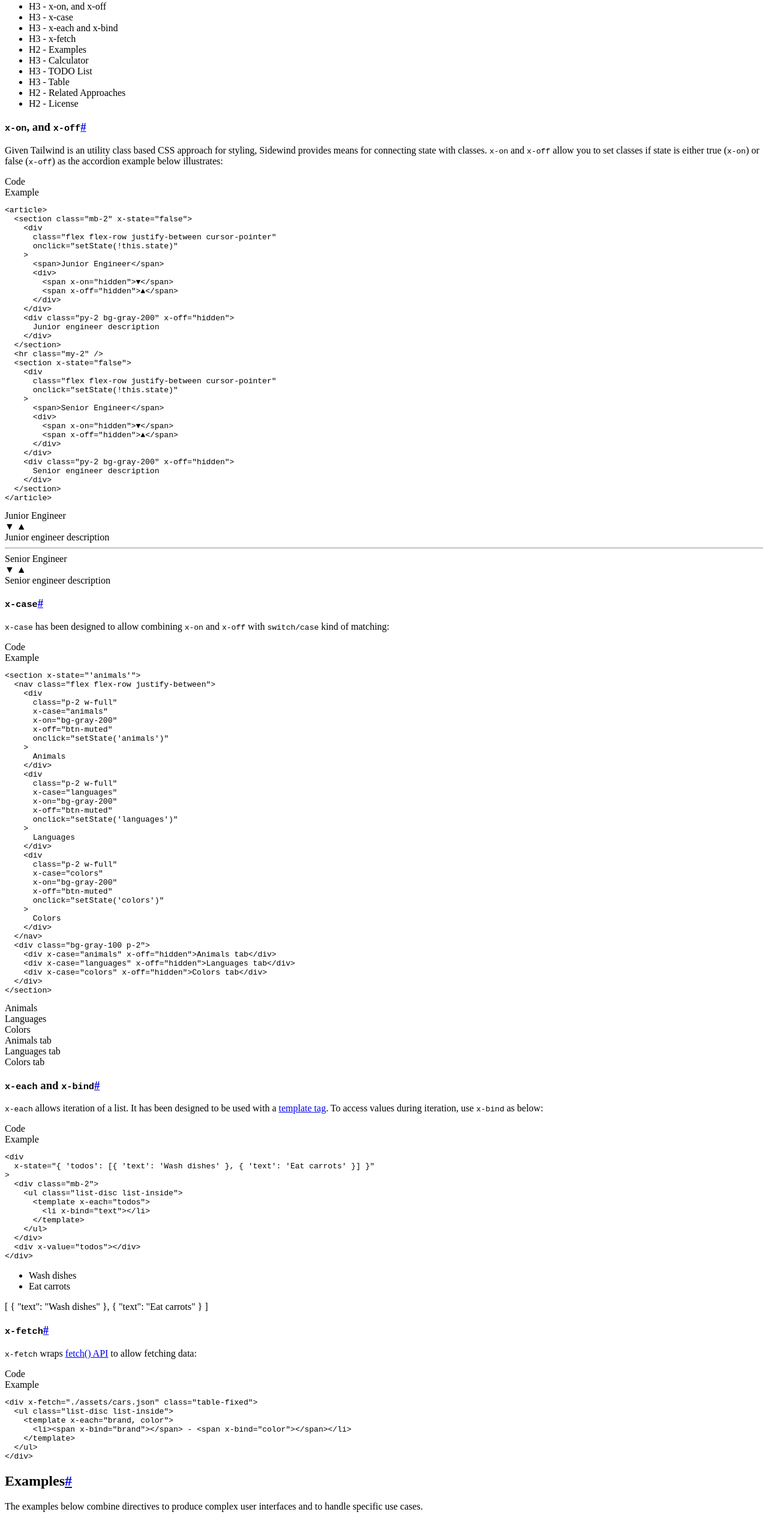
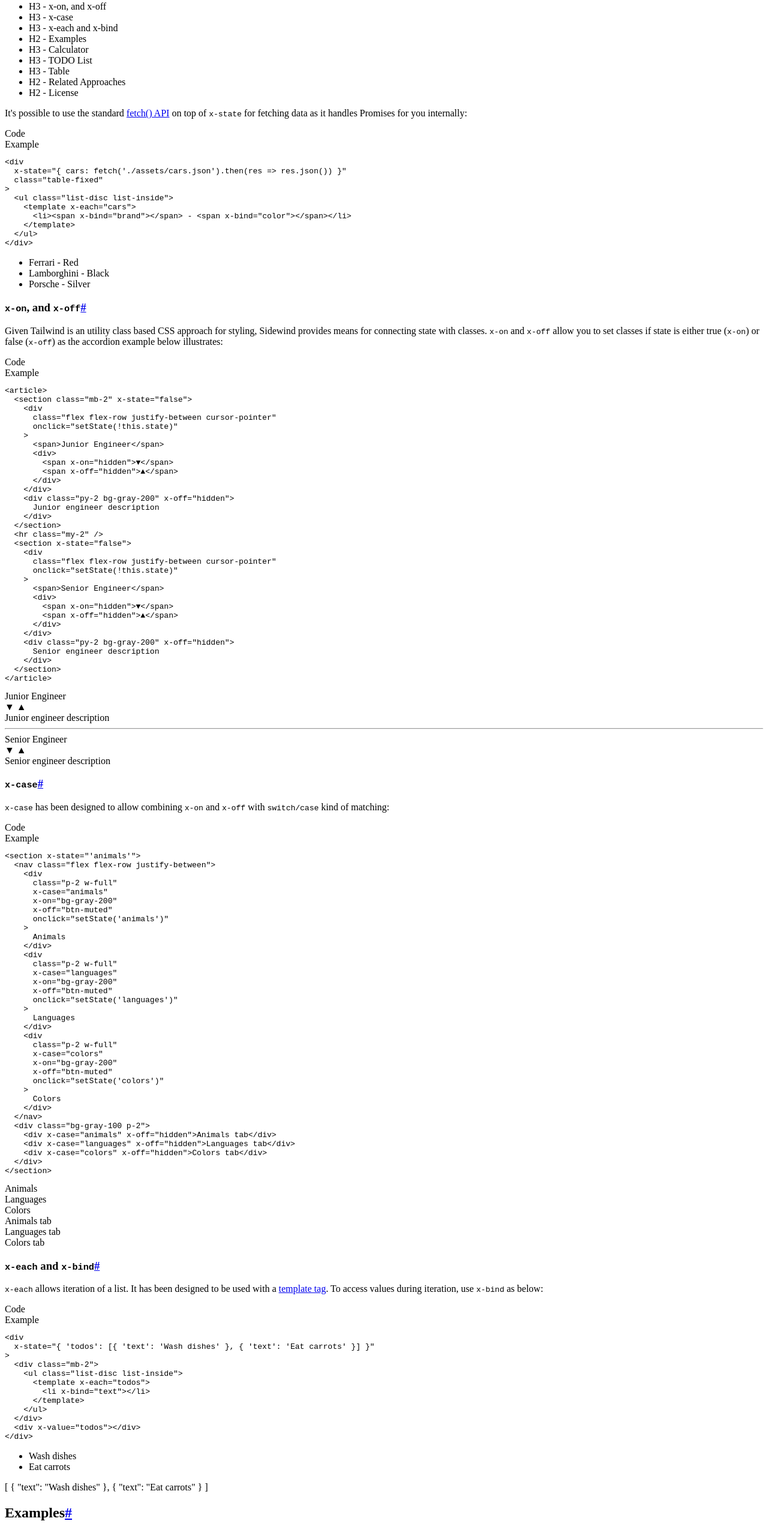
Before and after one commit to survivejs/sidewind, a website built with webpack: page docs/index.html in a window 1280 px wide. Shown: the part 1239-3780 px from the top of the page at 60% size. Built offline with nearby package versions, Linux system fonts and the light colour scheme.

Commit message:
chore: Update site

```diff
--- a/docs/index.html
+++ b/docs/index.html
@@ -167,6 +167,53 @@
     </template>
   </ul>
 </nav>
+</div>
+  </div>
+</section>
+<p>It's possible to use the standard <a class="underline"  href="https://developer.mozilla.org/en-US/docs/Web/API/Fetch_API">fetch() API</a> on top of <code>x-state</code> for fetching data as it handles Promises for you internally:</p>
+<section class="mb-4" x-state="'code'">
+  <nav class="flex flex-row justify-between">
+    <div
+      class="p-2 w-full"
+      x-case="code"
+      x-on="bg-gray-200"
+      x-off="btn-muted"
+      onclick="setState('code')"
+    >
+      Code
+    </div>
+    <div
+      class="p-2 w-full"
+      x-case="example"
+      x-on="bg-gray-200"
+      x-off="btn-muted"
+      onclick="setState('example')"
+    >
+      Example
+    </div>
+  </nav>
+  <div class="bg-gray-100 p-2">
+    <div x-case="code" x-off="hidden"><pre><code class="html language-html"><span class="xml"><span class="hljs-tag">&lt;<span class="hljs-name">div</span>
+  <span class="hljs-attr">x-state</span>=<span class="hljs-string">"</span></span></span><span class="hljs-template-variable">{ cars: fetch('./assets/cars.json').then(res =&gt; res.json()) }</span><span class="xml"><span class="hljs-tag"><span class="hljs-string">"</span>
+  <span class="hljs-attr">class</span>=<span class="hljs-string">"table-fixed"</span>
+&gt;</span>
+  <span class="hljs-tag">&lt;<span class="hljs-name">ul</span> <span class="hljs-attr">class</span>=<span class="hljs-string">"list-disc list-inside"</span>&gt;</span>
+    <span class="hljs-tag">&lt;<span class="hljs-name">template</span> <span class="hljs-attr">x-each</span>=<span class="hljs-string">"cars"</span>&gt;</span>
+      <span class="hljs-tag">&lt;<span class="hljs-name">li</span>&gt;</span><span class="hljs-tag">&lt;<span class="hljs-name">span</span> <span class="hljs-attr">x-bind</span>=<span class="hljs-string">"brand"</span>&gt;</span><span class="hljs-tag">&lt;/<span class="hljs-name">span</span>&gt;</span> - <span class="hljs-tag">&lt;<span class="hljs-name">span</span> <span class="hljs-attr">x-bind</span>=<span class="hljs-string">"color"</span>&gt;</span><span class="hljs-tag">&lt;/<span class="hljs-name">span</span>&gt;</span><span class="hljs-tag">&lt;/<span class="hljs-name">li</span>&gt;</span>
+    <span class="hljs-tag">&lt;/<span class="hljs-name">template</span>&gt;</span>
+  <span class="hljs-tag">&lt;/<span class="hljs-name">ul</span>&gt;</span>
+<span class="hljs-tag">&lt;/<span class="hljs-name">div</span>&gt;</span>
+</span></code></pre></div>
+    <div x-case="example" x-off="hidden"><div
+  x-state="{ cars: fetch('./assets/cars.json').then(res => res.json()) }"
+  class="table-fixed"
+>
+  <ul class="list-disc list-inside">
+    <template x-each="cars">
+      <li><span x-bind="brand"></span> - <span x-bind="color"></span></li>
+    </template>
+  </ul>
+</div>
 </div>
   </div>
 </section>
@@ -416,48 +463,6 @@
 </div>
   </div>
 </section>
-<h3 id="xfetch"><span class="heading-text"><code>x-fetch</code></span><a class="ml-2 text-gray-200 hover:text-gray-800" href="#xfetch">#</a></h3>
-<p><code>x-fetch</code> wraps <a class="underline"  href="https://developer.mozilla.org/en-US/docs/Web/API/Fetch_API">fetch() API</a> to allow fetching data:</p>
-<section class="mb-4" x-state="'code'">
-  <nav class="flex flex-row justify-between">
-    <div
-      class="p-2 w-full"
-      x-case="code"
-      x-on="bg-gray-200"
-      x-off="btn-muted"
-      onclick="setState('code')"
-    >
-      Code
-    </div>
-    <div
-      class="p-2 w-full"
-      x-case="example"
-      x-on="bg-gray-200"
-      x-off="btn-muted"
-      onclick="setState('example')"
-    >
-      Example
-    </div>
-  </nav>
-  <div class="bg-gray-100 p-2">
-    <div x-case="code" x-off="hidden"><pre><code class="html language-html">&lt;div x-fetch=<span class="hljs-string">"./assets/cars.json"</span> <span class="hljs-class"><span class="hljs-keyword">class</span></span>=<span class="hljs-string">"table-fixed"</span>&gt;
-  <span class="xml"><span class="hljs-tag">&lt;<span class="hljs-name">ul</span> <span class="hljs-attr">class</span>=<span class="hljs-string">"list-disc list-inside"</span>&gt;</span>
-    <span class="hljs-tag">&lt;<span class="hljs-name">template</span> <span class="hljs-attr">x-each</span>=<span class="hljs-string">"brand, color"</span>&gt;</span>
-      <span class="hljs-tag">&lt;<span class="hljs-name">li</span>&gt;</span><span class="hljs-tag">&lt;<span class="hljs-name">span</span> <span class="hljs-attr">x-bind</span>=<span class="hljs-string">"brand"</span>&gt;</span><span class="hljs-tag">&lt;/<span class="hljs-name">span</span>&gt;</span> - <span class="hljs-tag">&lt;<span class="hljs-name">span</span> <span class="hljs-attr">x-bind</span>=<span class="hljs-string">"color"</span>&gt;</span><span class="hljs-tag">&lt;/<span class="hljs-name">span</span>&gt;</span><span class="hljs-tag">&lt;/<span class="hljs-name">li</span>&gt;</span>
-    <span class="hljs-tag">&lt;/<span class="hljs-name">template</span>&gt;</span>
-  <span class="hljs-tag">&lt;/<span class="hljs-name">ul</span>&gt;</span></span>
-<span class="xml"><span class="hljs-tag">&lt;/<span class="hljs-name">div</span>&gt;</span></span>
-</code></pre></div>
-    <div x-case="example" x-off="hidden"><div x-fetch="./assets/cars.json" class="table-fixed">
-  <ul class="list-disc list-inside">
-    <template x-each="brand, color">
-      <li><span x-bind="brand"></span> - <span x-bind="color"></span></li>
-    </template>
-  </ul>
-</div>
-</div>
-  </div>
-</section>
 <h2 id="examples"><span class="heading-text">Examples</span><a class="ml-2 text-gray-200 hover:text-gray-800" href="#examples">#</a></h2>
 <p>The examples below combine directives to produce complex user interfaces and to handle specific use cases.</p>
 <h3 id="calculator"><span class="heading-text">Calculator</span><a class="ml-2 text-gray-200 hover:text-gray-800" href="#calculator">#</a></h3>
```
Also changed, not shown: docs/main.js.
